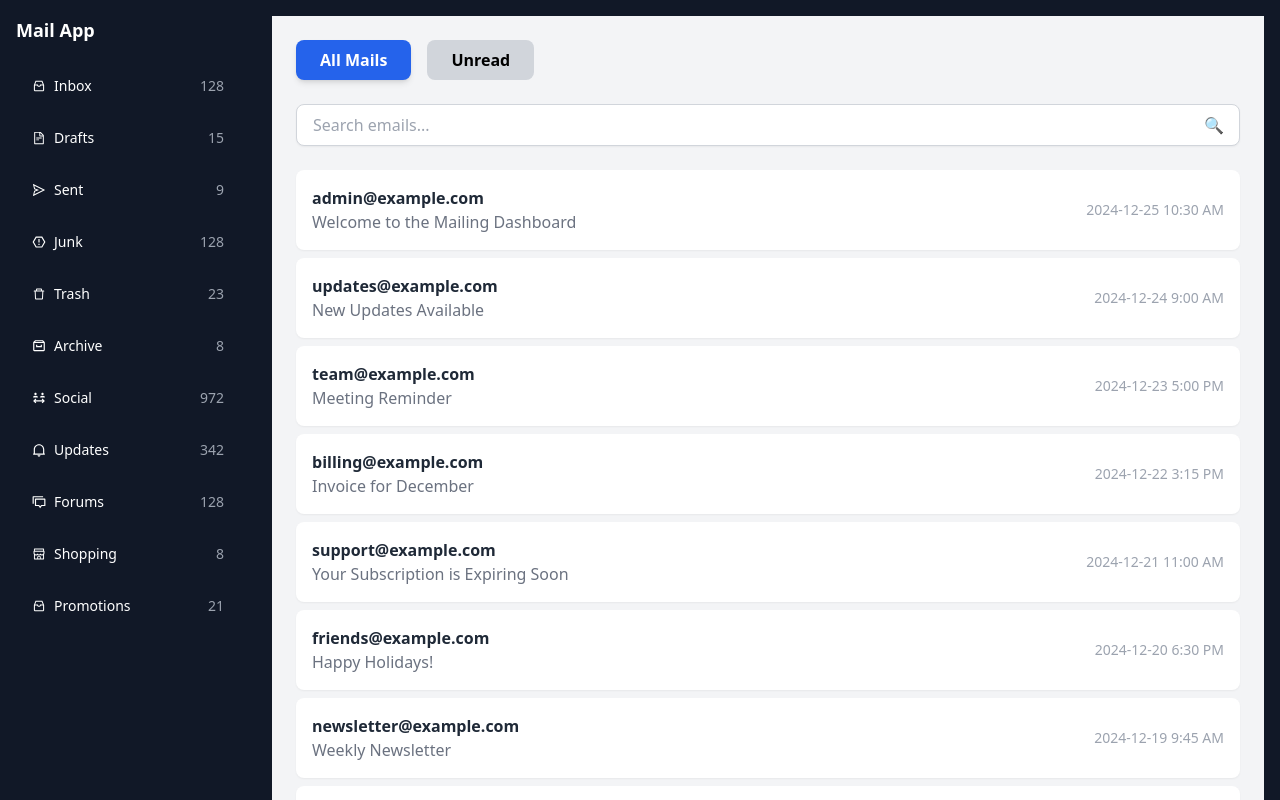
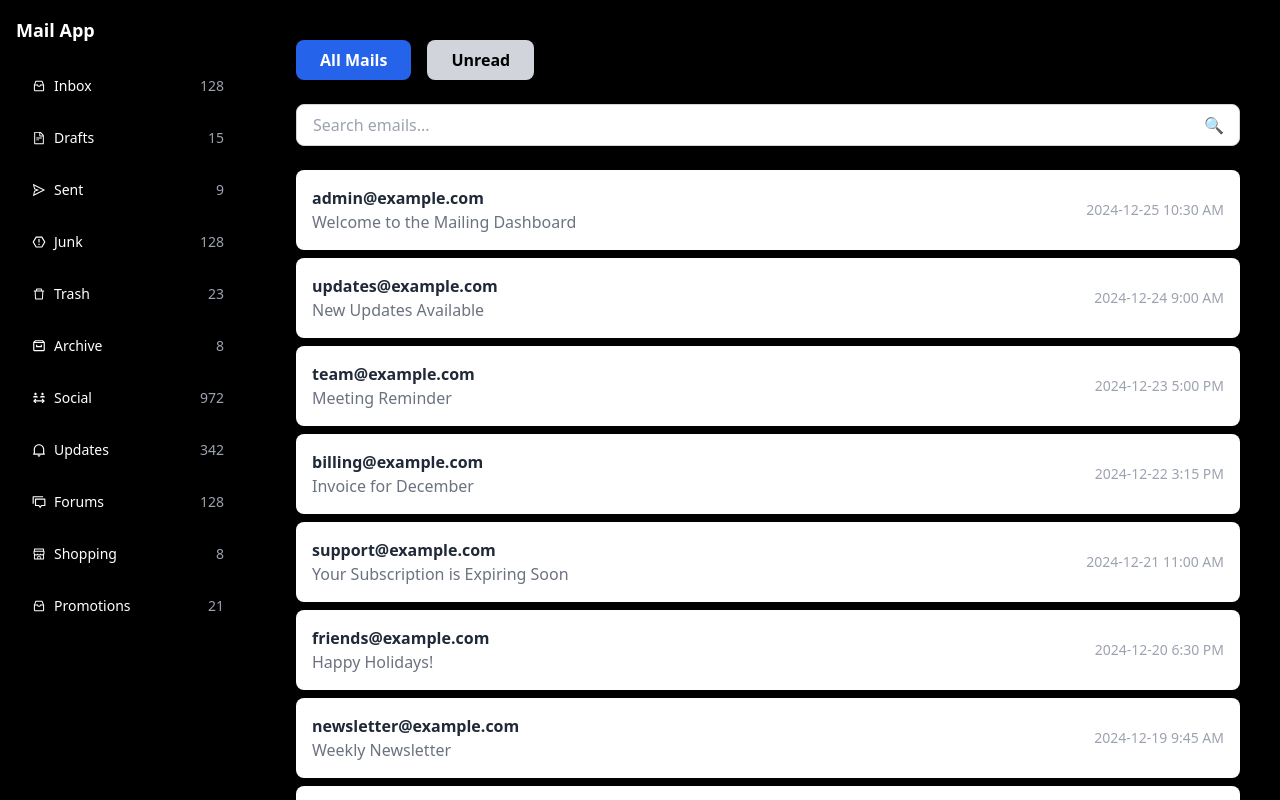
Before and after one commit to FarazAkhter660/Mailing-dashboard, a React (Create React App) app: page /login in a window 1280 px wide. Both pictures are taken after a click on the button "Login". Shown: the top 800 px of the page. Built offline with nearby package versions, Linux system fonts and the light colour scheme.

Commit message:
Style: Update background and text colors to black and white for the dashboard and sidebar

```diff
--- a/src/components/Sidebar.jsx
+++ b/src/components/Sidebar.jsx
@@ -26,7 +26,7 @@ const Sidebar = () => {
   ];
 
   return (
-    <div className="w-64 h-screen bg-gray-900 text-white p-4 fixed top-0 left-0">
+    <div className="w-64 h-screen bg-black text-white p-4 fixed top-0 left-0">
       <h1 className="text-lg font-bold mb-6">Mail App</h1>
       <ul className="space-y-4">
         {menuItems.map((item, index) => (
@@ -45,4 +45,5 @@ const Sidebar = () => {
   );
 };
 
+
 export default Sidebar;
--- a/src/pages/Dashboard.jsx
+++ b/src/pages/Dashboard.jsx
@@ -141,12 +141,12 @@ const Dashboard = () => {
   });
 
   return (
-    <div className="flex min-h-screen bg-gray-900 text-white flex-1 ml-64 p-4 bg-gray-100">
+    <div className="flex min-h-screen bg-black text-white flex-1 ml-64 p-4">
       {/* Sidebar */}
       <Sidebar />
 
       {/* Main Content */}
-      <div className="flex-1 p-6 bg-gray-100 text-black">
+      <div className="flex-1 p-6 bg-black text-white">
         {/* Tabs for All Mails and Unread */}
         <div className="flex space-x-4 mb-6">
           <button
@@ -198,4 +198,5 @@ const Dashboard = () => {
   );
 };
 
+
 export default Dashboard;
--- a/src/styles/globals.css
+++ b/src/styles/globals.css
@@ -3,5 +3,5 @@
 @tailwind utilities;
 
 body {
-    @apply bg-gray-900 text-gray-100;
-  }
+  @apply bg-black text-white;
+}
```
